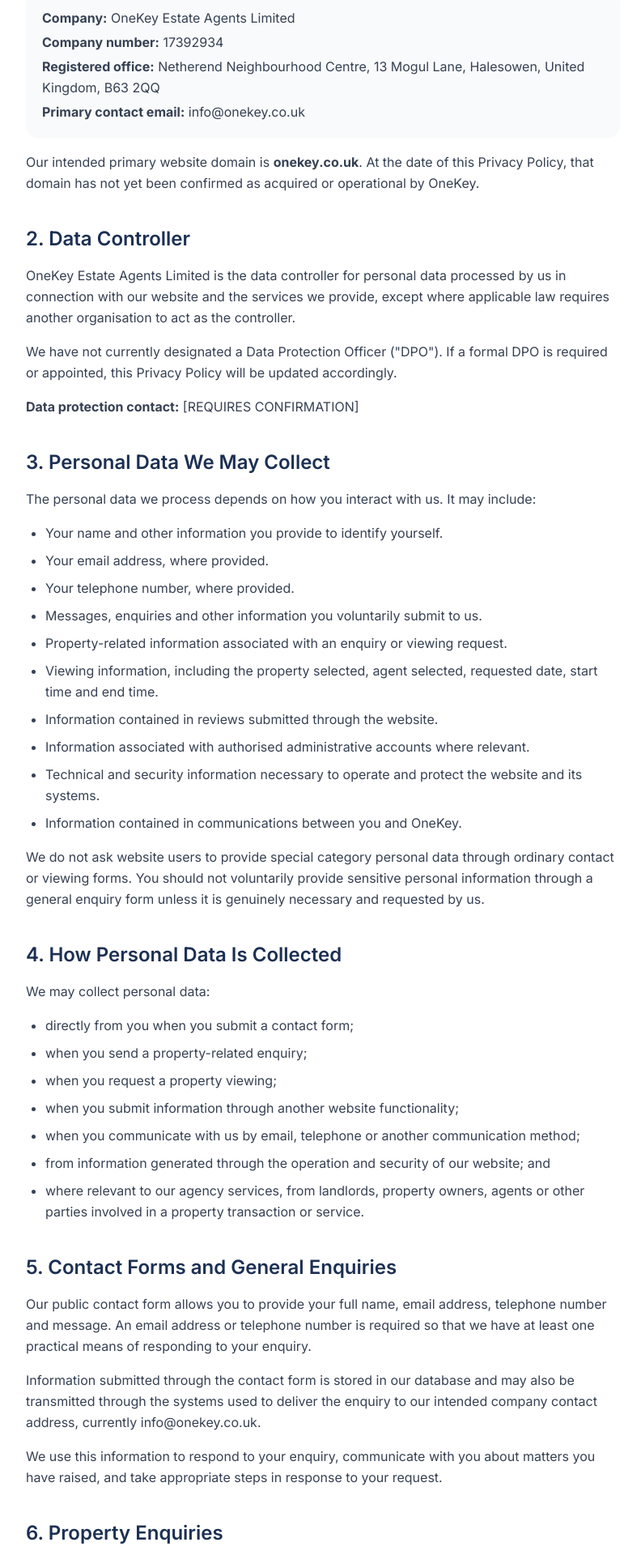
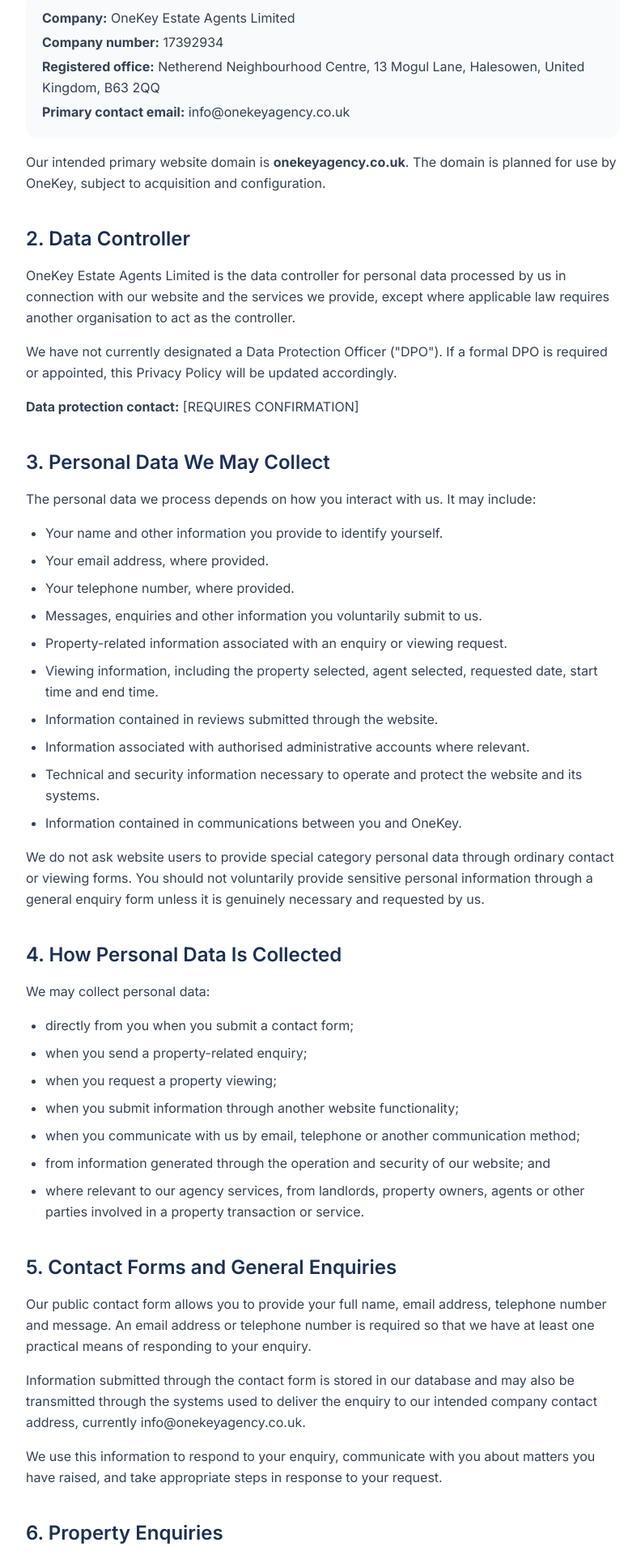
Before and after one commit to beyhankalli/onekey-estate, a Next.js app: page /privacy-policy in a window 1280 px wide. Shown: the part 720-2640 px from the top of the page at 81% size, without its empty margins (241-1033 px from the left). Built offline with nearby package versions, Linux system fonts and the light colour scheme; no server answers.

Commit message:
Update privacy policy contact details to planned domain

```diff
--- a/app/privacy-policy/page.tsx
+++ b/app/privacy-policy/page.tsx
@@ -57,15 +57,14 @@
                 </p>
                 <p>
                   <strong>Primary contact email:</strong>{" "}
-                  info@onekey.co.uk
+                  info@onekeyagency.co.uk
                 </p>
               </div>
 
               <p className="mt-4">
                 Our intended primary website domain is{" "}
-                <strong>onekey.co.uk</strong>. At the date of this Privacy
-                Policy, that domain has not yet been confirmed as acquired or
-                operational by OneKey.
+                <strong>onekeyagency.co.uk</strong>. The domain is planned for use
+                by OneKey, subject to acquisition and configuration.
               </p>
             </section>
 
@@ -204,7 +203,7 @@
                 Information submitted through the contact form is stored in our
                 database and may also be transmitted through the systems used to
                 deliver the enquiry to our intended company contact address,
-                currently info@onekey.co.uk.
+                currently info@onekeyagency.co.uk.
               </p>
 
               <p className="mt-4">
@@ -852,7 +851,7 @@
 
               <div className="mt-4 bg-gray-50 rounded-2xl p-5">
                 <p>
-                  <strong>Email:</strong> info@onekey.co.uk
+                  <strong>Email:</strong> info@onekeyagency.co.uk
                 </p>
                 <p className="mt-2">
                   <strong>Data protection contact:</strong>{" "}
@@ -975,10 +974,10 @@
                 <p className="mt-2">
                   Email:{" "}
                   <a
-                    href="mailto:info@onekey.co.uk"
+                    href="mailto:info@onekeyagency.co.uk"
                     className="text-[#ae884e] hover:underline"
                   >
-                    info@onekey.co.uk
+                    info@onekeyagency.co.uk
                   </a>
                 </p>
                 <p className="mt-2">
```
